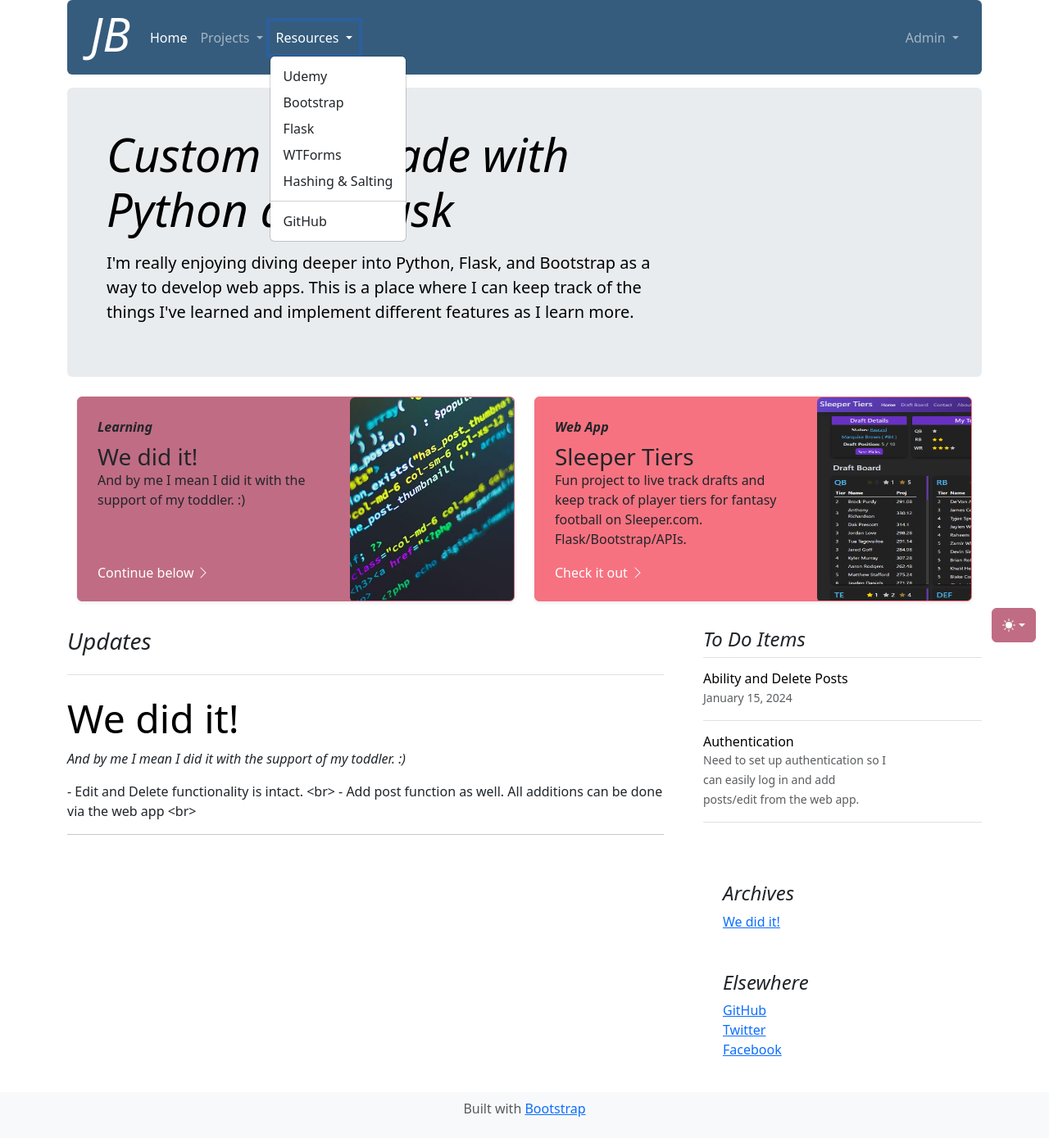
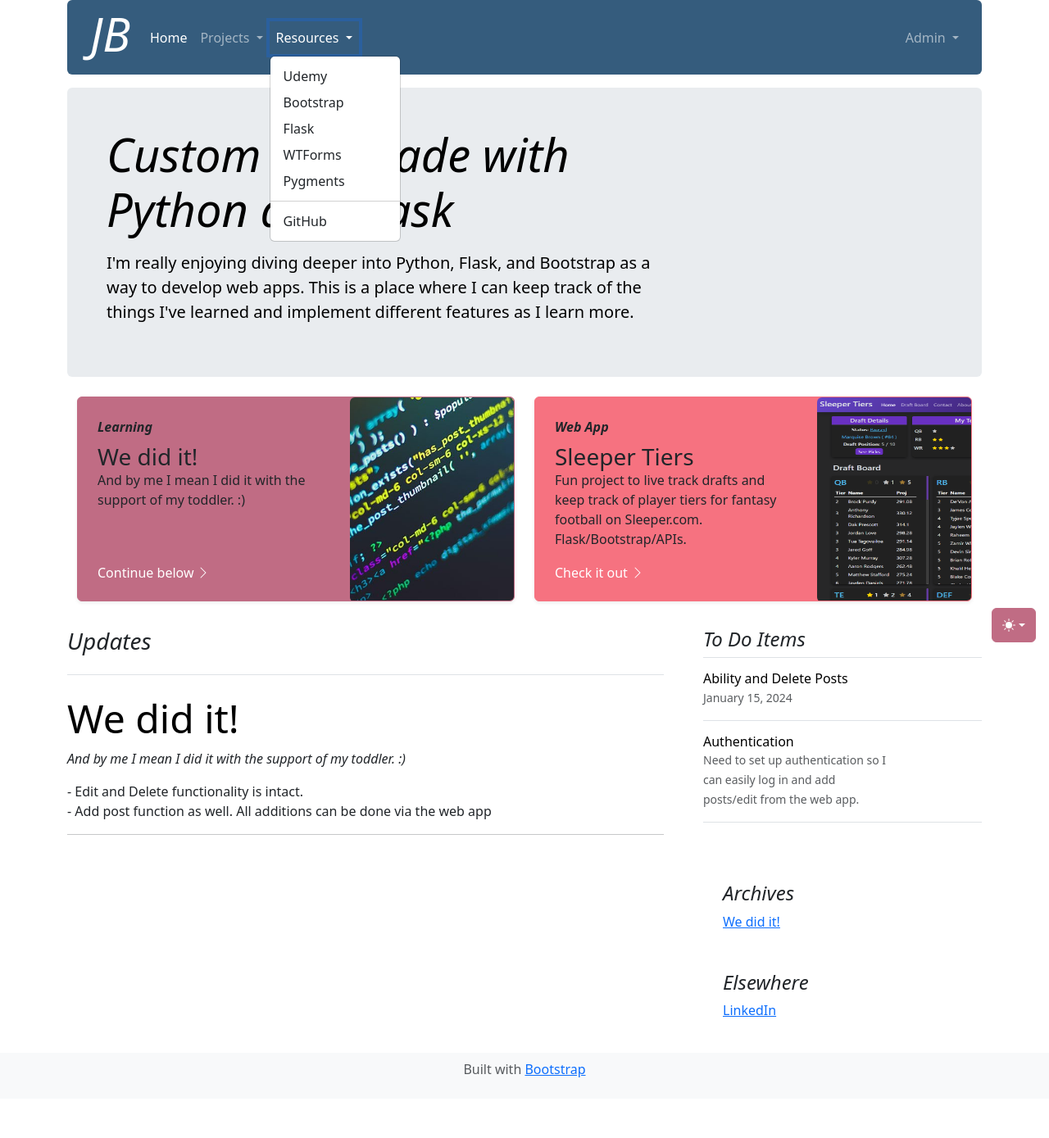
Before and after one commit to brownjf2027/PersonalSite, a Flask app: page / in a window 1280 px wide, after a click on "Resources". Shown: the whole page at 82% size. After the commit the page ends 1315 px from the top, so only its background shows below. Run offline with Flask 3, Linux system fonts and the light colour scheme; some libraries are stand-ins or nearby versions.

```diff
--- a/templates/base.html
+++ b/templates/base.html
@@ -135,7 +135,7 @@
                             <li><a class="dropdown-item" href="https://getbootstrap.com/">Bootstrap</a></li>
                             <li><a class="dropdown-item" href="https://flask.palletsprojects.com/en/3.0.x/">Flask</a>
                             <li><a class="dropdown-item" href="https://wtforms.readthedocs.io/en/3.1.x/">WTForms</a>
-                            <li><a class="dropdown-item" href="https://werkzeug.palletsprojects.com/en/3.0.x/utils/#module-werkzeug.security">Hashing & Salting</a>
+                            <li><a class="dropdown-item" href="https://pygments.org/">Pygments</a>
                             <li>
                                 <hr class="dropdown-divider">
                             </li>
--- a/templates/index.html
+++ b/templates/index.html
@@ -83,7 +83,7 @@
                 <h2 class="display-5 link-body-emphasis mb-1"> {{ all_posts[0].title }} </h2>
                 <!--                <p class="blog-post-meta"> {{ all_posts[0].date }}</p>-->
                 <p class="mt-2"><em>{{ all_posts[0].blurb }} </em></p>
-                <p class="blog-post-meta"> {{ all_posts[0].body }} </p>
+                <p class="blog-post-meta"> {{ all_posts[0].body | safe }} </p>
             </article>
             <hr>
             {% endif %}
@@ -92,7 +92,7 @@
                 <h2 class="display-5 link-body-emphasis mb-1"> {{ all_posts[1].title }} </h2>
                 <!--                <p class="blog-post-meta"> {{ all_posts[1].date }}</p>-->
                 <p class="mt-2"><em>{{ all_posts[1].blurb }} </em></p>
-                <p class="blog-post-meta"> {{ all_posts[1].body }} </p>
+                <p class="blog-post-meta"> {{ all_posts[1].body | safe}} </p>
             </article>
             {% endif %}
             {% if all_posts[2] %}
@@ -100,7 +100,7 @@
                 <h2 class="display-5 link-body-emphasis mb-1"> {{ all_posts[2].title }} </h2>
                 <!--                <p class="blog-post-meta"> {{ all_posts[2].date }}</p>-->
                 <p class="mt-2"><em>{{ all_posts[2].blurb }} </em></p>
-                <p class="blog-post-meta"> {{ all_posts[2].body }} </p>
+                <p class="blog-post-meta"> {{ all_posts[2].body | safe}} </p>
             </article>
             {% endif %}
 
@@ -167,9 +167,9 @@
                 <div class="p-4">
                     <h4 class="fst-italic">Elsewhere</h4>
                     <ol class="list-unstyled">
-                        <li><a href="#">GitHub</a></li>
-                        <li><a href="#">Twitter</a></li>
-                        <li><a href="#">Facebook</a></li>
+                        <li><a href="https://www.linkedin.com/in/jasen-brown/">LinkedIn</a></li>
+<!--                        <li><a href="#">Twitter</a></li>-->
+<!--                        <li><a href="#">Facebook</a></li>-->
                     </ol>
                 </div>
             </div>
```
Also changed, not shown: instance/posts.db.
